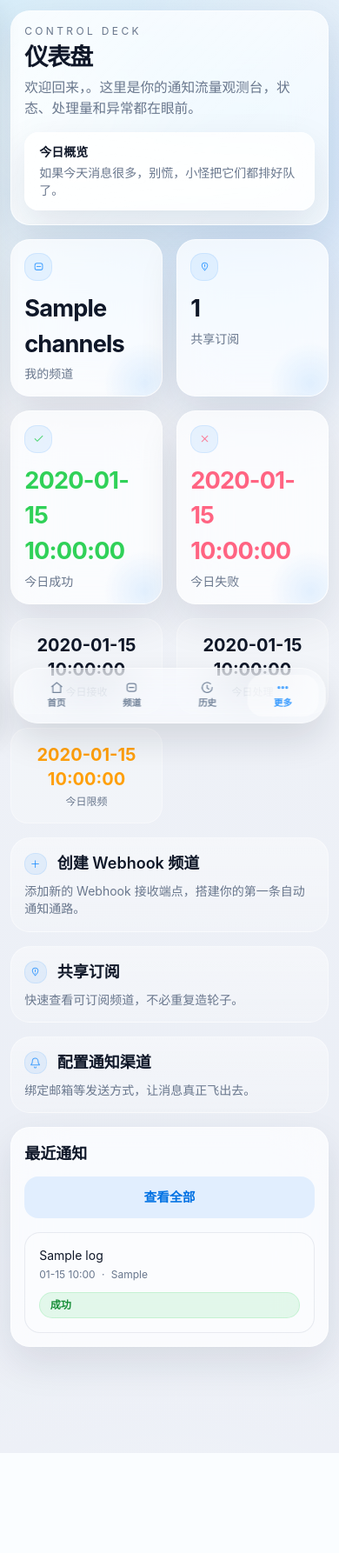
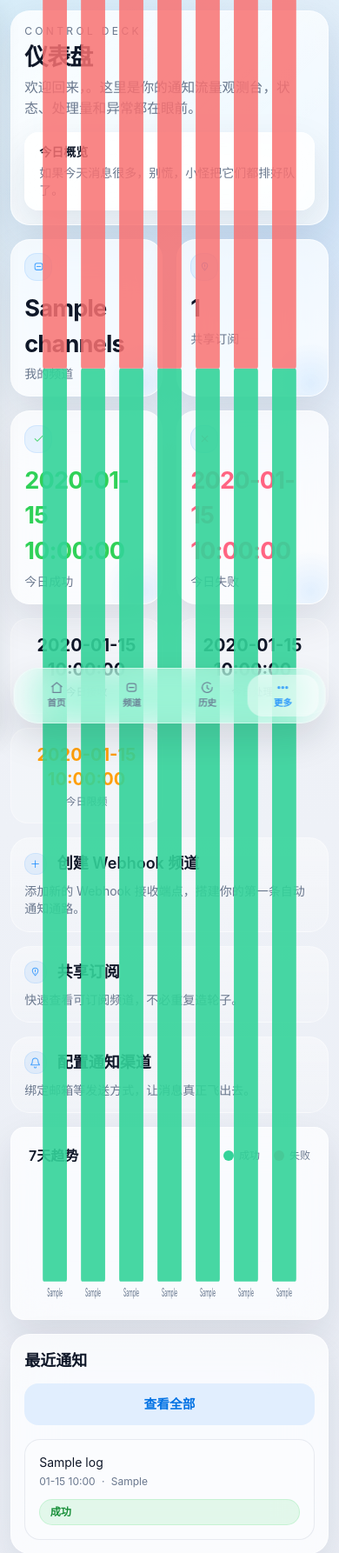
Before and after one commit to Yinghuo5588/notifyhub, a FastAPI app: template templates/dashboard.html in a window 390 px wide. Shown: the top 1786 px of the page at 87% size. Before the commit the page ends 1671 px from the top, so only its background shows below. Run offline with FastAPI, Linux system fonts and the light colour scheme; the template is opened without the code that fills it: most values are stand-ins (such as "Sample title", 1, 10 or a date in 2020); some libraries are stand-ins or nearby versions.

Commit message:
feat: 7-day trend chart + logs page mobile optimization

```diff
--- a/templates/dashboard.html
+++ b/templates/dashboard.html
@@ -99,6 +99,54 @@
     </a>
 </div>
 
+<!-- 7天趋势图表 -->
+{% if trend_days %}
+<div class="glass-panel rounded-2xl p-5 mb-4">
+    <div class="flex items-center justify-between mb-4">
+        <h3 class="font-semibold text-slate-100">7天趋势</h3>
+        <div class="flex items-center gap-4 text-xs">
+            <span class="flex items-center gap-1.5">
+                <span class="w-3 h-3 rounded-full bg-emerald-400 inline-block"></span>
+                <span class="text-slate-400">成功</span>
+            </span>
+            <span class="flex items-center gap-1.5">
+                <span class="w-3 h-3 rounded-full bg-rose-400 inline-block"></span>
+                <span class="text-slate-400">失败</span>
+            </span>
+        </div>
+    </div>
+    <div class="relative" style="height:140px;">
+        <svg viewBox="0 0 700 120" preserveAspectRatio="none" class="w-full h-full" style="overflow:visible;">
+        {% set max_val = (trend_success|list + trend_failed|list)|max if (trend_success|list + trend_failed|list)|max > 0 else 1 %}
+        {% for i in range(7) %}
+            {% set bar_w = 60 %}
+            {% set gap = (700 - bar_w * 7) / 8 %}
+            {% set x = gap + loop.index0 * (bar_w + gap) %}
+            {% set ok_h = (trend_success[loop.index0] / max_val * 90)|round|int if max_val > 0 else 0 %}
+            {% set fail_h = (trend_failed[loop.index0] / max_val * 90)|round|int if max_val > 0 else 0 %}
+            {% set ok_y = 100 - ok_h %}
+            {% set fail_y = 100 - ok_h - fail_h %}
+
+            <!-- 成功柱 -->
+            <rect x="{{ x }}" y="{{ ok_y }}" width="{{ bar_w }}" height="{{ ok_h }}" fill="#34d399" opacity="0.9" rx="3"/>
+            <!-- 失败柱 -->
+            <rect x="{{ x }}" y="{{ fail_y }}" width="{{ bar_w }}" height="{{ fail_h }}" fill="#f87171" opacity="0.85" rx="3"/>
+            <!-- 日期 -->
+            <text x="{{ x + bar_w/2 }}" y="115" text-anchor="middle" fill="#64748b" font-size="11">{{ trend_days[loop.index0] }}</text>
+            <!-- 成功数字 -->
+            {% if trend_success[loop.index0] > 0 %}
+            <text x="{{ x + bar_w/2 }}" y="{{ ok_y - 4 }}" text-anchor="middle" fill="#6ee7b7" font-size="10" font-weight="600">{{ trend_success[loop.index0] }}</text>
+            {% endif %}
+            <!-- 失败数字 -->
+            {% if trend_failed[loop.index0] > 0 %}
+            <text x="{{ x + bar_w/2 }}" y="{{ fail_y - 4 }}" text-anchor="middle" fill="#fda4af" font-size="10" font-weight="600">{{ trend_failed[loop.index0] }}</text>
+            {% endif %}
+        {% endfor %}
+        </svg>
+    </div>
+</div>
+{% endif %}
+
 <div class="list-card">
     <div class="flex flex-col sm:flex-row sm:items-center sm:justify-between gap-3 mb-4">
         <h3 class="font-semibold text-lg text-slate-100">最近通知</h3>
```
